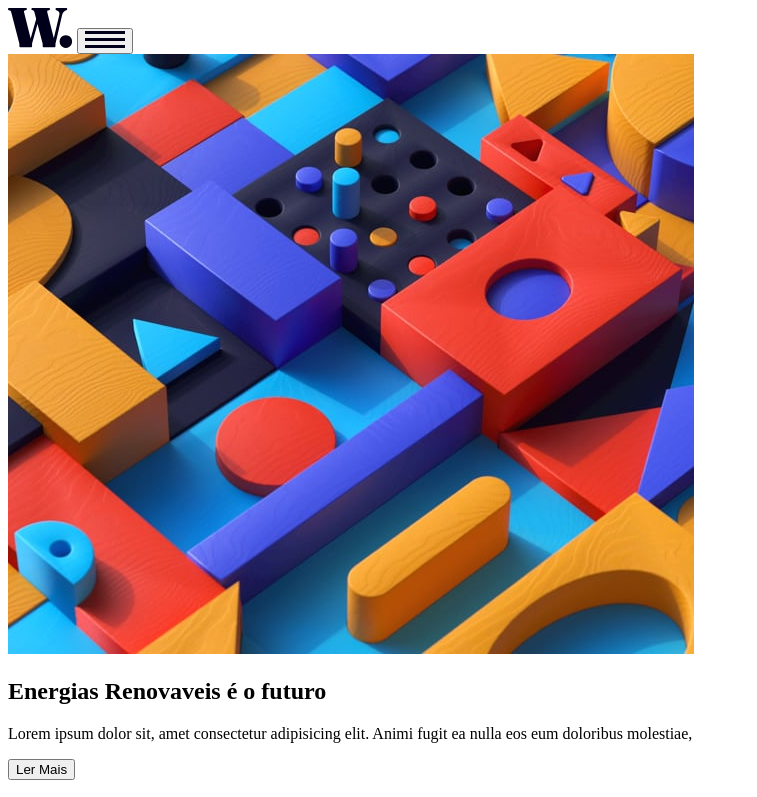
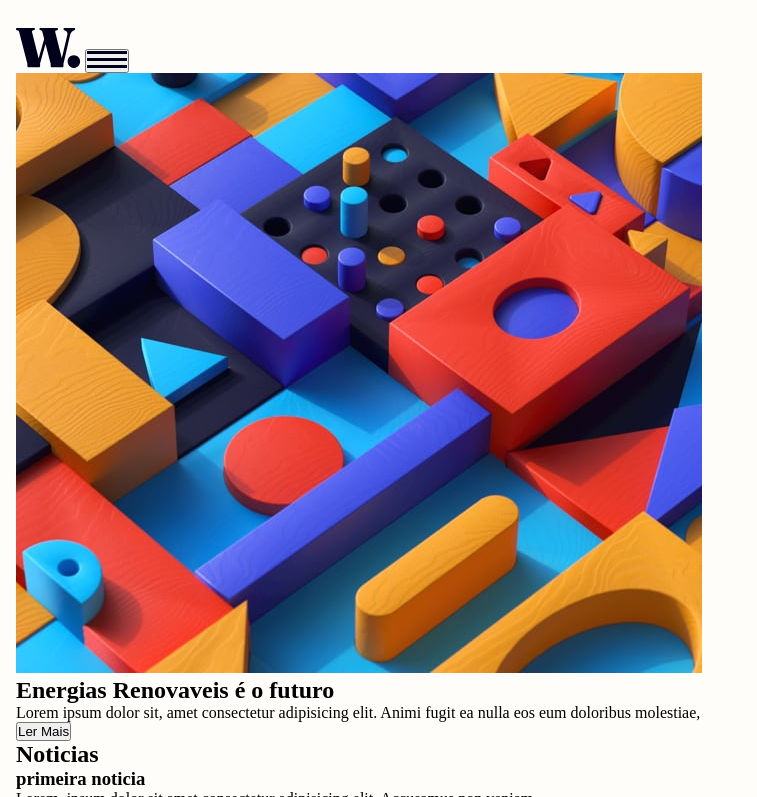
Before and after one commit to marcelo-mchd/UPX3Energias-Renovaveis, a plain HTML site: page index.html in a window 1280 px wide. Shown: the top 797 px of the page, without its empty margins (0-757 px from the left). Drawn offline with Linux system fonts and the light colour scheme.

Commit message:
css style - iniciado arquivo css

```diff
--- a/index.html
+++ b/index.html
@@ -4,9 +4,10 @@
     <meta charset="UTF-8">
     <meta name="viewport" content="width=device-width, initial-scale=1.0">
     <title>UPX3 - Grupo3</title>
+    <link rel="stylesheet" href="style.css">
 </head>
 <body>
-    <header>
+    <header class="header-mobile">
         <img src="./assets/images/logo.svg" alt="logo Energias Renovaveis">
         <button>
             <img src="assets/images/icon-menu.svg" alt="ícone do menu">
--- /dev/null
+++ b/style.css
@@ -0,0 +1,23 @@
+* {
+    margin: 0;
+    padding: 0;
+    box-sizing: border-box;
+}
+
+:root {
+    --background-color: #fffdfa;
+    --text-color: #00001a;
+    --description-color: #5e607a;
+    --button-color: #f15051;
+    --h2-color: #e9aa52;
+    --desciption2-color: #c5c6ce;
+}
+
+body {
+    padding: 1.75rem 1rem;
+    background-color: var(--background-color);
+}
+
+.header-mobile {
+
+}
```
